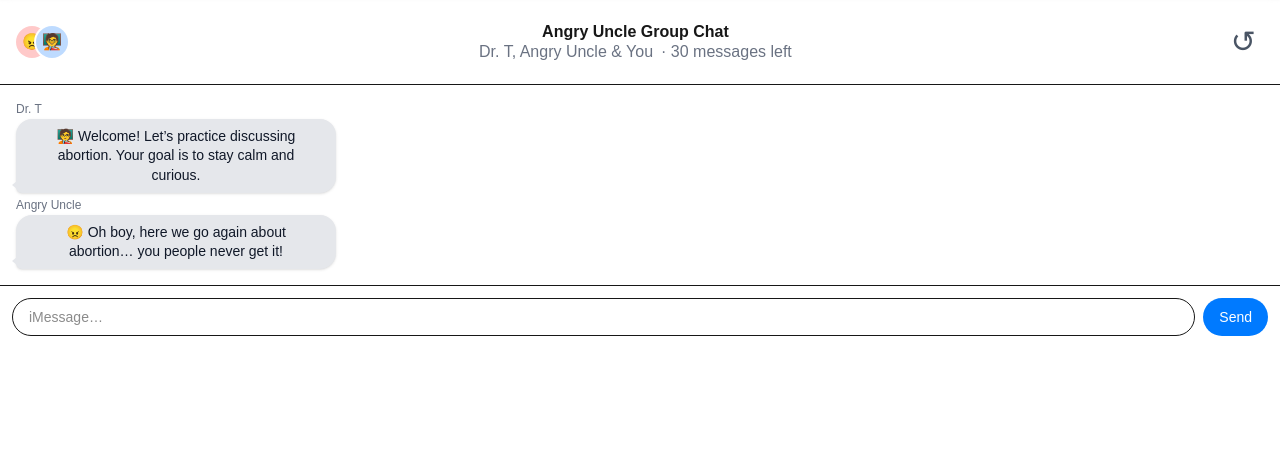
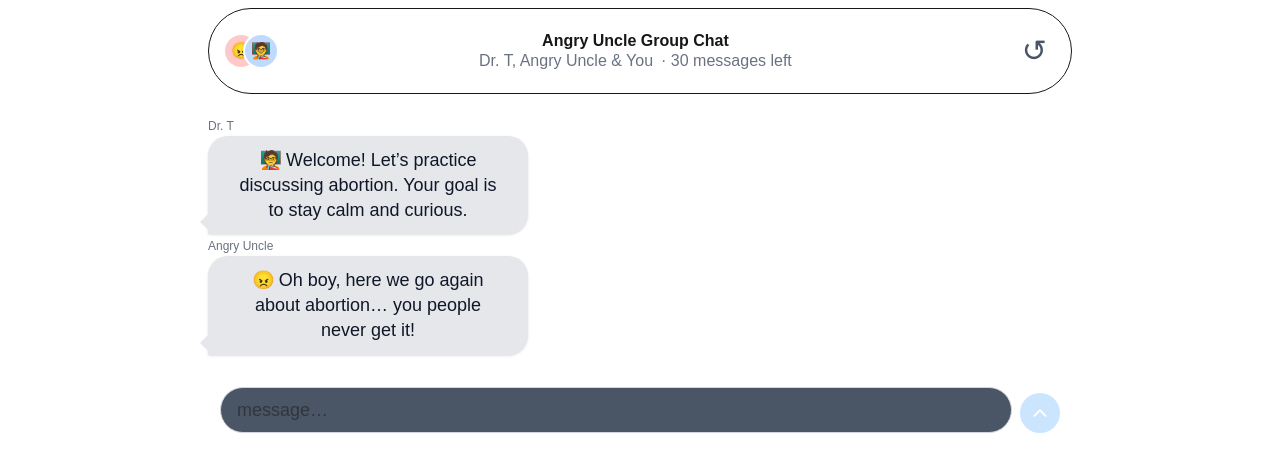
Before and after one commit to vharkins1/angry-uncle-bot, a Next.js app: page / in a window 1280 px wide. Both pictures are taken after a click on the button "Abortion". Shown: the part 75-547 px from the top of the page. Built offline with nearby package versions, Linux system fonts and the light colour scheme.

Commit message:
Made some UI changes to make it closer to the NYT version. Added a little loading icon for the bot and Dr. T but not sure if it will work in live version

```diff
--- a/src/app/globals.css
+++ b/src/app/globals.css
@@ -9,7 +9,7 @@ html {
 }
 
 .dark body {
-  background-color: #0f172a;
+  background-color: #000000;
   color: #f8fafc;
 }
 :root {
@@ -26,7 +26,7 @@ html {
 
 @media (prefers-color-scheme: dark) {
   :root {
-    --background: #0a0a0a;
+    --background: #000000;
     --foreground: #ededed;
   }
 }
--- a/src/app/page.jsx
+++ b/src/app/page.jsx
@@ -1,13 +1,12 @@
 // src/app/page.jsx
 import ChatBox from "@/components/GroupChat";
-import Navbar from "@/components/Navbar";
 import { Analytics } from "@vercel/analytics/react";
 
 export default function Home() {
   return (
     <>
       <link rel="icon" type="image/svg+xml" href="/favicon.svg" />
-      <main className="flex min-h-screen flex-col">
+      <main className="flex min-h-screen flex-col bg-white">
         <ChatBox />
       </main>
       <Analytics />
--- a/src/components/GroupChat.jsx
+++ b/src/components/GroupChat.jsx
@@ -6,6 +6,7 @@
 
 'use client';
 import { useState, useEffect, useRef } from 'react';
+import { IoIosArrowUp } from 'react-icons/io';
 import GroupHeader from './GroupHeader';
 import '../app/globals.css';
 
@@ -27,6 +28,16 @@ const AVATAR = {
   uncle: '😠',
   coach: '🧑‍🏫'
 };
+
+/**
+ * Re‑usable gray chat bubble style (bots & typing indicator).
+ */
+const BOT_BUBBLE_STYLE =
+  'bg-gray-200 text-gray-900 rounded-[20px] rounded-bl-none px-6 py-3 ' +
+  'before:absolute before:bottom-0 before:-left-2 ' +
+  'before:border-t-[12px] before:border-t-transparent ' +
+  'before:border-r-[12px] before:border-r-gray-200 ' +
+  'before:border-b-[12px] before:border-b-transparent';
 
 /**
  * Sanitises an arbitrary value into a valid {role, content} message or null.
@@ -59,14 +70,19 @@ function flatten(arr) {
 function Bubble({ role, content, onSelect }) {
   const isUser = role === 'user';
 
+  // const base =
+  //   'relative inline-block max-w-xs px-4 py-2 text-sm leading-snug shadow';
+
   const base =
-    'relative inline-block max-w-xs px-4 py-2 text-sm leading-snug shadow';
+  'relative inline-block max-w-xs px-4 py-2 text-base md:text-lg leading-snug shadow';
 
   // iMessage tails via ::before pseudo
   const userBubble =
-    'bg-[#007aff] text-white rounded-2xl rounded-br-md before:absolute before:bottom-0 before:-right-1 before:border-t-8 before:border-t-transparent before:border-l-[10px] before:border-l-[#007aff] before:border-b-8 before:border-b-transparent';
-  const botBubble =
-    'bg-gray-200 dark:bg-gray-700 text-gray-900 dark:text-gray-50 rounded-2xl rounded-bl-md before:absolute before:bottom-0 before:-left-1 before:border-t-8 before:border-t-transparent before:border-r-[10px] before:border-r-gray-200 dark:before:border-r-gray-700 before:border-b-8 before:border-b-transparent';
+    'bg-[#4da6ff] text-white rounded-[20px] rounded-br-none px-6 py-3 \
+    before:absolute before:bottom-0 before:-right-2 \
+    before:border-t-[12px] before:border-t-transparent \
+    before:border-l-[12px] before:border-l-[#4da6ff] \
+    before:border-b-[12px] before:border-b-transparent';
 
   // prepend label for bots
   const label = !isUser ? (
@@ -80,7 +96,7 @@ function Bubble({ role, content, onSelect }) {
       <div className="max-w-xs">
         {label}
         <button
-          className={`${base} ${isUser ? userBubble : botBubble}`}
+          className={`${base} ${isUser ? userBubble : BOT_BUBBLE_STYLE}`}
           onClick={() => onSelect?.({ role, content })}
           aria-label="Select message"
         >
@@ -92,6 +108,19 @@ function Bubble({ role, content, onSelect }) {
   );
 }
 
+function TypingBubble() {
+  return (
+    <div className="my-1 flex justify-start">
+      <div className="max-w-xs">
+        <div className={`${BOT_BUBBLE_STYLE} flex gap-1 w-16 h-8 items-center`}>
+          <span className="animate-pulse">•</span>
+          <span className="animate-pulse delay-150">•</span>
+          <span className="animate-pulse delay-300">•</span>
+        </div>
+      </div>
+    </div>
+  );
+}
 
 
 /** Simple topic‑picker overlay shown on first load */
@@ -121,6 +150,7 @@ export default function GroupChat() {
   const [messages, setMessages] = useState([]);
   const [input, setInput] = useState('');
   const [topic, setTopic] = useState(null); // null until chosen
+  const [loading, setLoading] = useState(false);
   const bottomRef = useRef(null);
     // how many user messages so far?
   const userCount  = messages.filter(m => m.role === 'user').length;
@@ -131,6 +161,7 @@ export default function GroupChat() {
     localStorage.removeItem('aub_chat');
     setMessages([]);
     setTopic(null);          // optional: show topic picker again
+    setLoading(false);
   }
 
   // Load history ONCE on mount ── with migration for any nested‑array bug.
@@ -176,6 +207,7 @@ export default function GroupChat() {
 
     const next = [...messages, { role: 'user', content: input }];
     setMessages(next);
+    setLoading(true);
     setInput('');
 
     try {
@@ -197,14 +229,17 @@ export default function GroupChat() {
         throw new Error('Empty reply from server');
 
       setMessages((m) => [...m, ...incoming]);
+      setLoading(false);
     } catch (err) {
       console.error('[GroupChat] sendMessage failed:', err);
+      setLoading(false);
       alert(err.message || 'Chat error—see console');
     }
   }
 
   return (
-    <div className="relative flex h-full flex-col">
+    <div className="relative flex h-full justify-center bg-white">
+        <div className="flex flex-col w-full max-w-4xl">
       {!topic && <TopicPicker onPick={setTopic} />}
 
       <GroupHeader remaining={remaining} onReset={resetChat} />
@@ -219,28 +254,30 @@ export default function GroupChat() {
             onSelect={(msg) => console.log('Selected →', msg)}
           />
         ))}
+        {loading && <TypingBubble />}
         <div ref={bottomRef} />
       </div>
 
       {/* Input bar */}
       <form
         onSubmit={sendMessage}
-        className="flex gap-2 border-t bg-white p-3 dark:bg-gray-900"
+        className="sticky bottom-0 z-20 mx-4 my-2 flex items-end gap-2 px-3 py-2"
       >
         <input
-          className="flex-grow rounded-full border px-4 py-2 text-sm dark:bg-gray-800"
+          className="flex-grow rounded-full bg-gray-600 border border-gray-300 px-4 py-2 text-base md:text-lg dark:bg-gray-600 dark:border-gray-600 focus:outline-none"
           value={input}
           onChange={(e) => setInput(e.target.value)}
-          placeholder={topic ? 'iMessage…' : 'Pick a topic first'}
+          placeholder={topic ? 'message…' : 'Pick a topic first'}
           disabled={!topic}
         />
         <button
-          className="rounded-full bg-[#007aff] px-4 py-2 text-sm font-medium text-white disabled:opacity-40"
-          disabled={!topic}
+          className="w-10 h-10 flex items-center justify-center rounded-full bg-[#007aff] text-white disabled:bg-[#aad4ff] disabled:opacity-60"
+          disabled={!topic || !input.trim()}
         >
-          Send
+          <IoIosArrowUp className="text-xl" />
         </button>
       </form>
+        </div>
     </div>
   );
 }
--- a/src/components/GroupHeader.jsx
+++ b/src/components/GroupHeader.jsx
@@ -9,8 +9,9 @@ export default function GroupHeader({
 }) {
   return (
     <header
-      className="sticky top-0 z-20 flex items-center justify-between gap-3
-                 border-b bg-white/80 backdrop-blur dark:bg-gray-900/80 p-4"
+      className="sticky top-0 z-20 mx-4 my-2 flex items-center justify-between gap-3
+                 rounded-full border bg-white/80 backdrop-blur p-4
+                 dark:bg-gray-800/80"
     >
       {/* avatar stack */}
       <div className="relative h-8 w-8">
--- a/src/components/Navbar.jsx
+++ b/src/components/Navbar.jsx
@@ -3,18 +3,18 @@ import LightDarkToggle from "@/components/LightDarkToggle";
 
 export default function Navbar() {
   return (
-    <nav className="bg-white dark:bg-gray-900 shadow p-4 w-full border-b border-gray-200 dark:border-gray-700">
+    <nav className="bg-white dark:bg-gray-200 shadow p-4 w-full border-b border-gray-200 dark:border-gray-300 font-sans rounded-b-lg">
 
       <div className="max-w-7xl mx-auto flex items-center justify-end">
 
         <div className="flex space-x-4 items-center">
-          <Link href="/" className="text-gray-600 font-bold dark:text-gray-300 hover:underline">
+          <Link href="/" className="text-gray-600 font-bold dark:black hover:underline">
             Home
           </Link>
-          <Link href="/about" className="text-gray-600 font-bold dark:text-gray-300 hover:underline">
+          <Link href="/about" className="text-gray-600 font-bold dark:black hover:underline">
             About
           </Link>
-          <Link href="/contact" className="text-gray-600 font-bold dark:text-gray-300 hover:underline">
+          <Link href="/contact" className="text-gray-600 font-bold dark:black hover:underline">
             Contact
           </Link>
           <LightDarkToggle />
```
